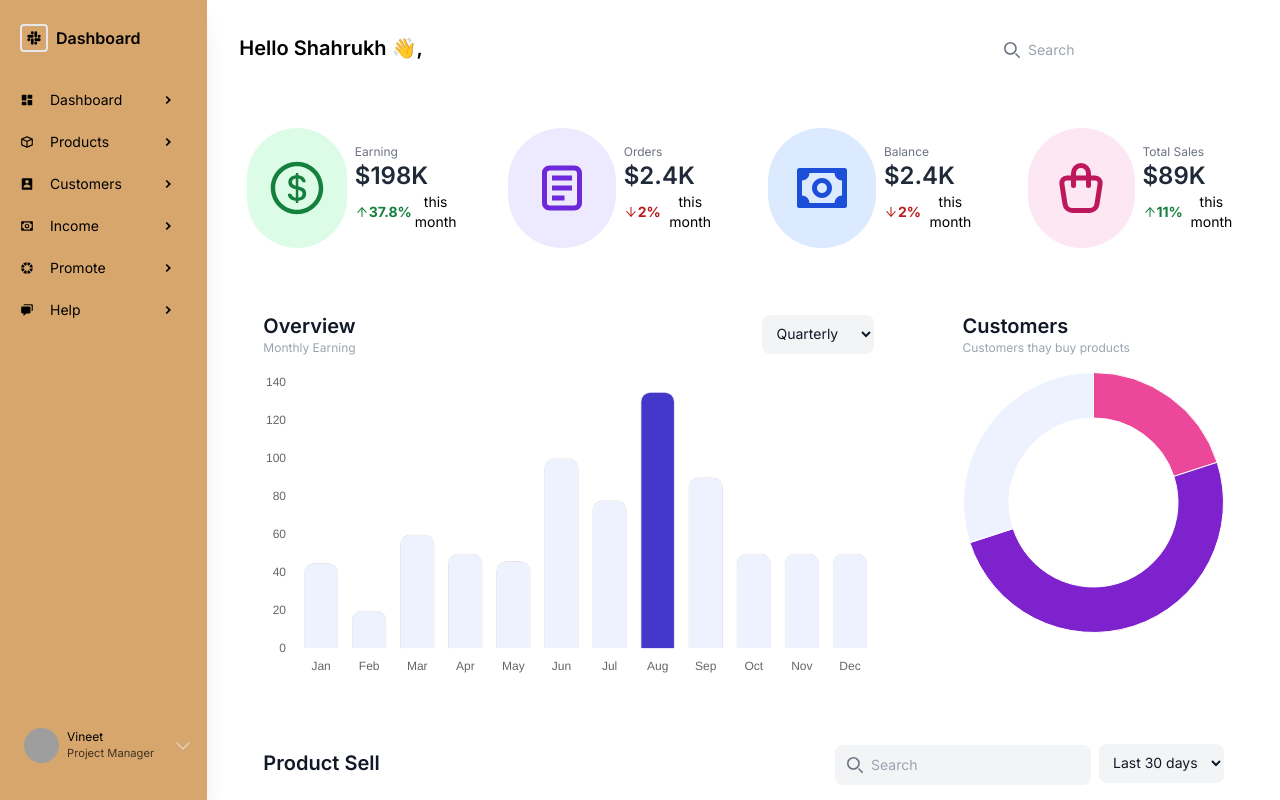
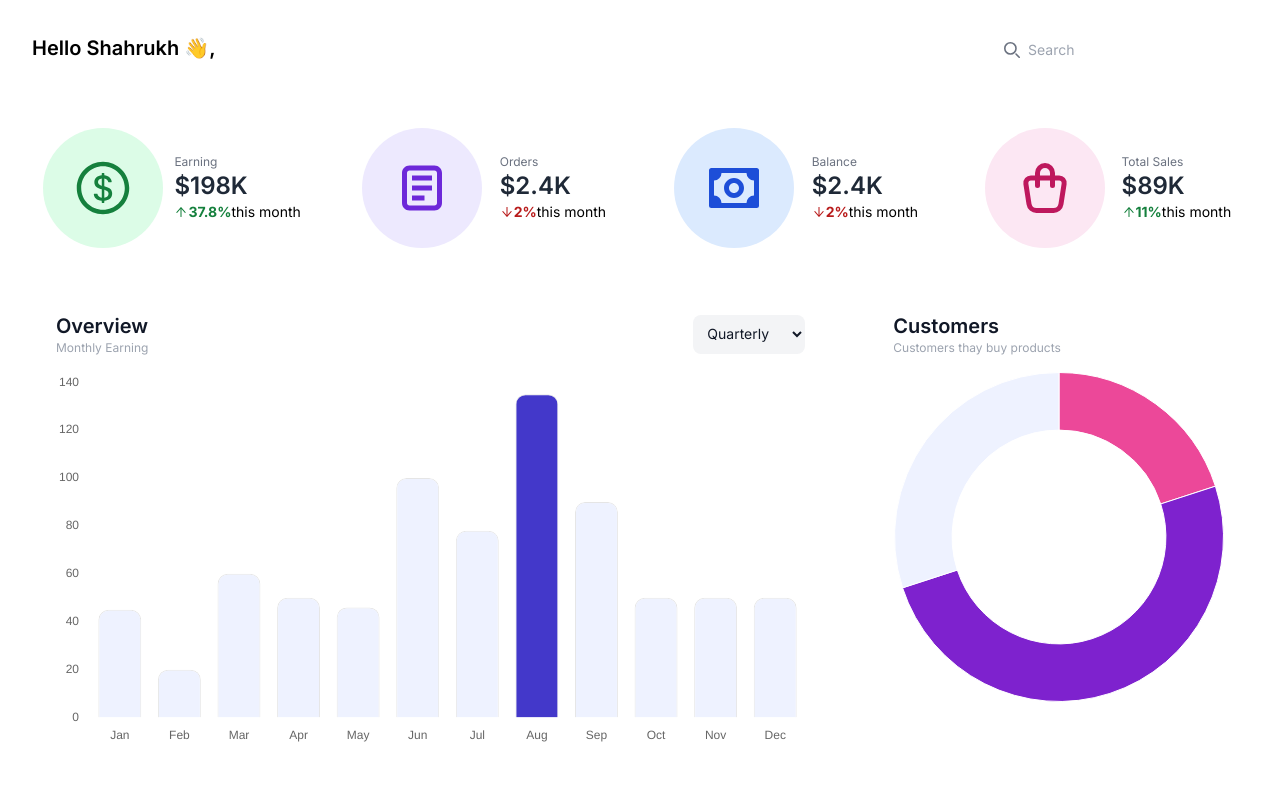
Before and after one commit to Vineet-23/Fitpeo-dashboard, a React (Vite) app: page / in a window 1280 px wide. Built offline with nearby package versions, Linux system fonts and the light colour scheme; grey boxes are pictures that could not be loaded.

Commit message:
Update App.jsx

```diff
--- a/src/App.jsx
+++ b/src/App.jsx
@@ -1,17 +1,16 @@
-import { useState } from 'react'
 import { BrowserRouter as Router } from 'react-router-dom'
 import './App.css'
 import Sidebar from './core/components/Sidebar'
 import Dashboard from './core/components/Dashboard'
 
 function App () {
-  const [sidebar, setSidebar] = useState(true)
+
   return (
     <>
       <div className='flex justify-between items-start h-full'>
         <Router>
-          <Sidebar isOpen={sidebar} setIsOpen={setSidebar} />
-          <Dashboard isOpen={sidebar} setIsOpen={setSidebar} />
+          <Sidebar />
+          <Dashboard />
         </Router>
       </div>
     </>
```
